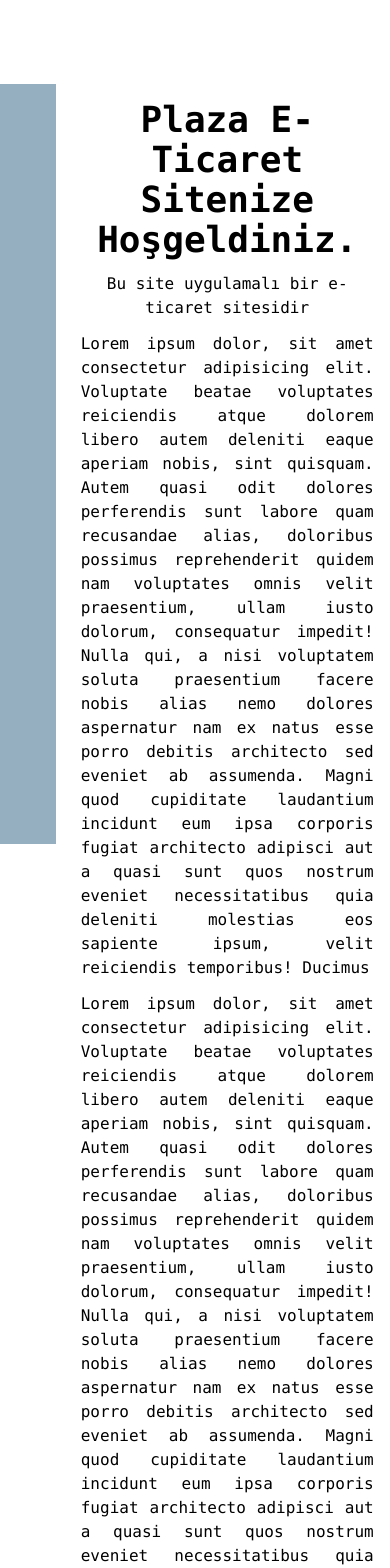
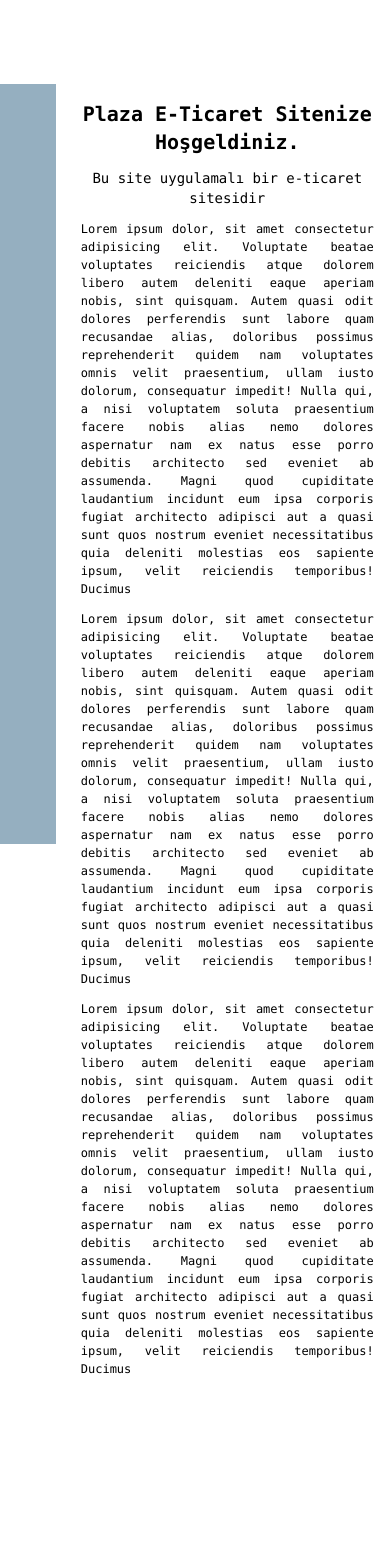
Before and after one commit to atasaymguler/e-commerce, a React (Vite) app: page /home in a window 390 px wide. Shown: the top 1568 px of the page. After the commit the page ends 1394 px from the top, so only its background shows below. Built offline with nearby package versions, Linux system fonts and the light colour scheme; some icons are missing.

Commit message:
Home Responsive

```diff
--- a/src/pages/HomePage.tsx
+++ b/src/pages/HomePage.tsx
@@ -40,12 +40,13 @@ export default function HomePage() {
               {isHomeRoot && (
                 <div className="w-full flex justify-center items-center">
                   <section className="font-mono text-center">
-                    <h1 className="text-4xl font-bold">
+                    <h1 className=" text-xl md:text-2xl lg:text-3xl xl:text-4xl font-bold">
                       Plaza E-Ticaret Sitenize Hoşgeldiniz.
                     </h1>
-                    <p className="!mt-3">Bu site uygulamalı bir e-ticaret sitesidir</p>
-                    <p className="!mt-3 text-justify">Lorem ipsum dolor, sit amet consectetur adipisicing elit. Voluptate beatae voluptates reiciendis atque dolorem libero autem deleniti eaque aperiam nobis, sint quisquam. Autem quasi odit dolores perferendis sunt labore quam recusandae alias, doloribus possimus reprehenderit quidem nam voluptates omnis velit praesentium, ullam iusto dolorum, consequatur impedit! Nulla qui, a nisi voluptatem soluta praesentium facere nobis alias nemo dolores aspernatur nam ex natus esse porro debitis architecto sed eveniet ab assumenda. Magni quod cupiditate laudantium incidunt eum ipsa corporis fugiat architecto adipisci aut a quasi sunt quos nostrum eveniet necessitatibus quia deleniti molestias eos sapiente ipsum, velit reiciendis temporibus! Ducimus</p>
-                    <p className="!mt-3 text-justify">Lorem ipsum dolor, sit amet consectetur adipisicing elit. Voluptate beatae voluptates reiciendis atque dolorem libero autem deleniti eaque aperiam nobis, sint quisquam. Autem quasi odit dolores perferendis sunt labore quam recusandae alias, doloribus possimus reprehenderit quidem nam voluptates omnis velit praesentium, ullam iusto dolorum, consequatur impedit! Nulla qui, a nisi voluptatem soluta praesentium facere nobis alias nemo dolores aspernatur nam ex natus esse porro debitis architecto sed eveniet ab assumenda. Magni quod cupiditate laudantium incidunt eum ipsa corporis fugiat architecto adipisci aut a quasi sunt quos nostrum eveniet necessitatibus quia deleniti molestias eos sapiente ipsum, velit reiciendis temporibus! Ducimus</p>
+                    <p className="!mt-3 text-sm md:text-md lg:text-xl xl:text-2xl">Bu site uygulamalı bir e-ticaret sitesidir</p>
+                    <p className="!mt-3 text-justify text-xs md:text-sm lg:text-md leading-4.5">Lorem ipsum dolor, sit amet consectetur adipisicing elit. Voluptate beatae voluptates reiciendis atque dolorem libero autem deleniti eaque aperiam nobis, sint quisquam. Autem quasi odit dolores perferendis sunt labore quam recusandae alias, doloribus possimus reprehenderit quidem nam voluptates omnis velit praesentium, ullam iusto dolorum, consequatur impedit! Nulla qui, a nisi voluptatem soluta praesentium facere nobis alias nemo dolores aspernatur nam ex natus esse porro debitis architecto sed eveniet ab assumenda. Magni quod cupiditate laudantium incidunt eum ipsa corporis fugiat architecto adipisci aut a quasi sunt quos nostrum eveniet necessitatibus quia deleniti molestias eos sapiente ipsum, velit reiciendis temporibus! Ducimus</p>
+                    <p className="!mt-3  text-justify text-xs md:text-sm lg:text-md leading-4.5">Lorem ipsum dolor, sit amet consectetur adipisicing elit. Voluptate beatae voluptates reiciendis atque dolorem libero autem deleniti eaque aperiam nobis, sint quisquam. Autem quasi odit dolores perferendis sunt labore quam recusandae alias, doloribus possimus reprehenderit quidem nam voluptates omnis velit praesentium, ullam iusto dolorum, consequatur impedit! Nulla qui, a nisi voluptatem soluta praesentium facere nobis alias nemo dolores aspernatur nam ex natus esse porro debitis architecto sed eveniet ab assumenda. Magni quod cupiditate laudantium incidunt eum ipsa corporis fugiat architecto adipisci aut a quasi sunt quos nostrum eveniet necessitatibus quia deleniti molestias eos sapiente ipsum, velit reiciendis temporibus! Ducimus</p>
+                      <p className="!mt-3  text-justify text-xs md:text-sm lg:text-md leading-4.5">Lorem ipsum dolor, sit amet consectetur adipisicing elit. Voluptate beatae voluptates reiciendis atque dolorem libero autem deleniti eaque aperiam nobis, sint quisquam. Autem quasi odit dolores perferendis sunt labore quam recusandae alias, doloribus possimus reprehenderit quidem nam voluptates omnis velit praesentium, ullam iusto dolorum, consequatur impedit! Nulla qui, a nisi voluptatem soluta praesentium facere nobis alias nemo dolores aspernatur nam ex natus esse porro debitis architecto sed eveniet ab assumenda. Magni quod cupiditate laudantium incidunt eum ipsa corporis fugiat architecto adipisci aut a quasi sunt quos nostrum eveniet necessitatibus quia deleniti molestias eos sapiente ipsum, velit reiciendis temporibus! Ducimus</p>
                   </section>
                 </div>
               )}
```
